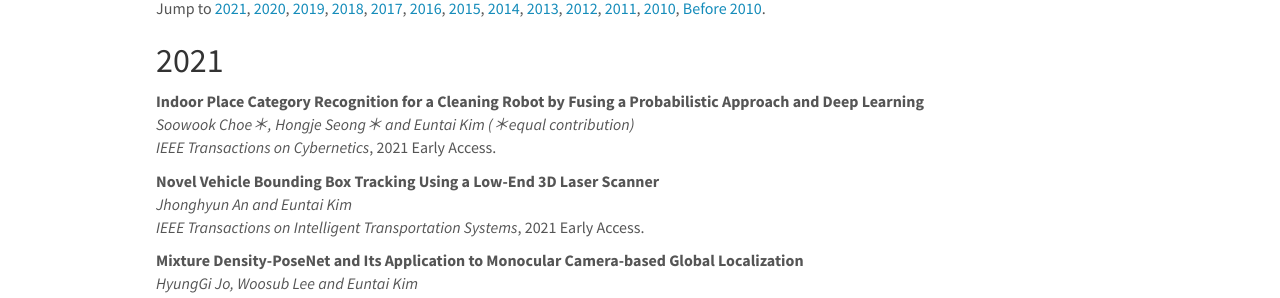
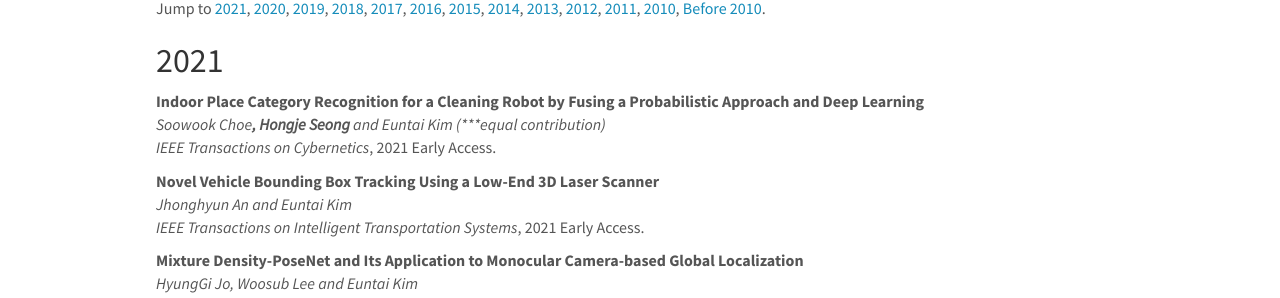
Before and after one commit to won4113/cilab-yonsei.github.io, a Jekyll site: the page built from _pages/int_journal.md, in a window 1280 px wide and 900 px high. Shown: the part 151-449 px from the top of the window. Built offline with Jekyll 4.4.1, drawn with Linux system fonts in a browser that asks for light colours; nearby versions of some CDN libraries.

```diff
--- a/_data/publications/int_journal_list.yml
+++ b/_data/publications/int_journal_list.yml
@@ -10,7 +10,7 @@
 #  accepted:
 
 - title: Indoor Place Category Recognition for a Cleaning Robot by Fusing a Probabilistic Approach and Deep Learning
-  authors: Soowook Choe＊, Hongje Seong＊ and Euntai Kim (＊equal contribution)
+  authors: Soowook Choe***, Hongje Seong*** and Euntai Kim (***equal contribution)
   journal: IEEE Transactions on Cybernetics
   year: 2021
   month:
```
